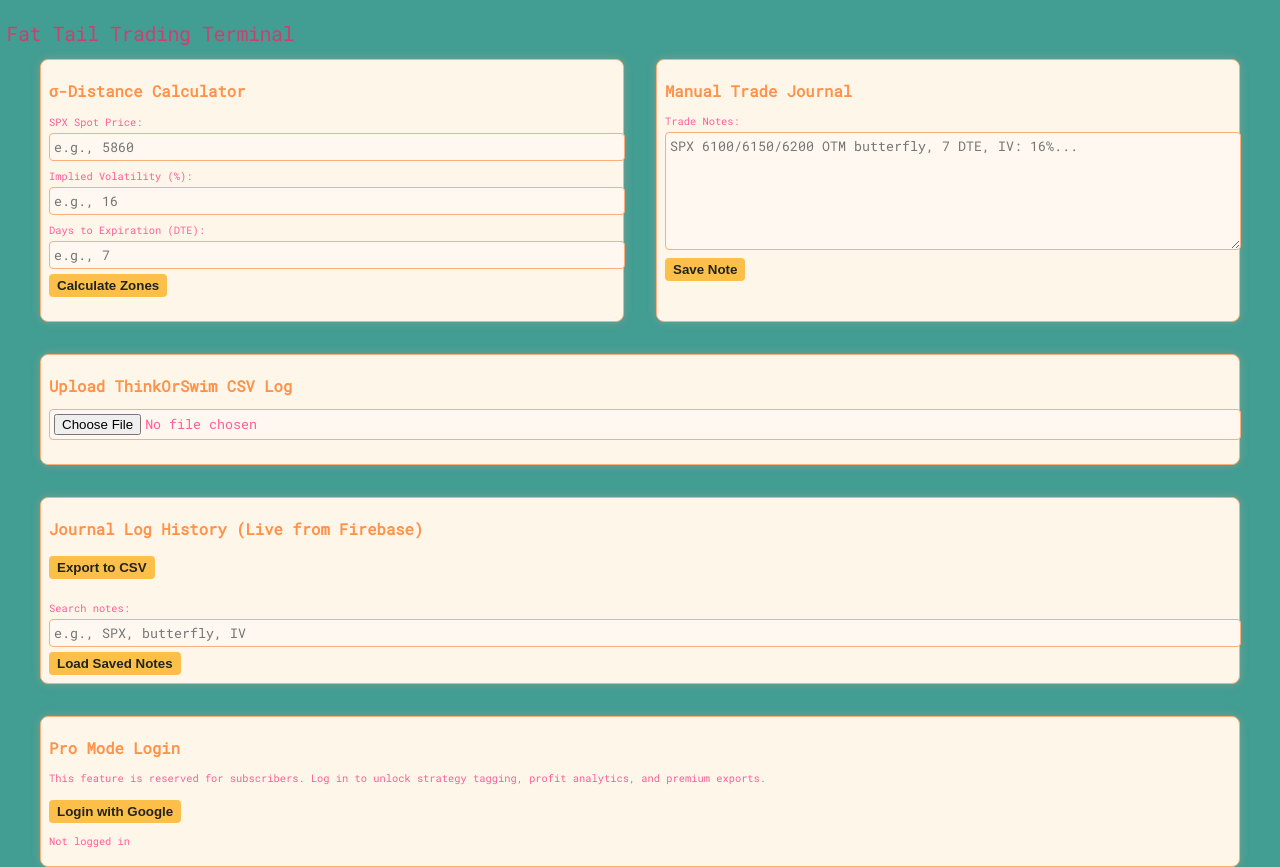
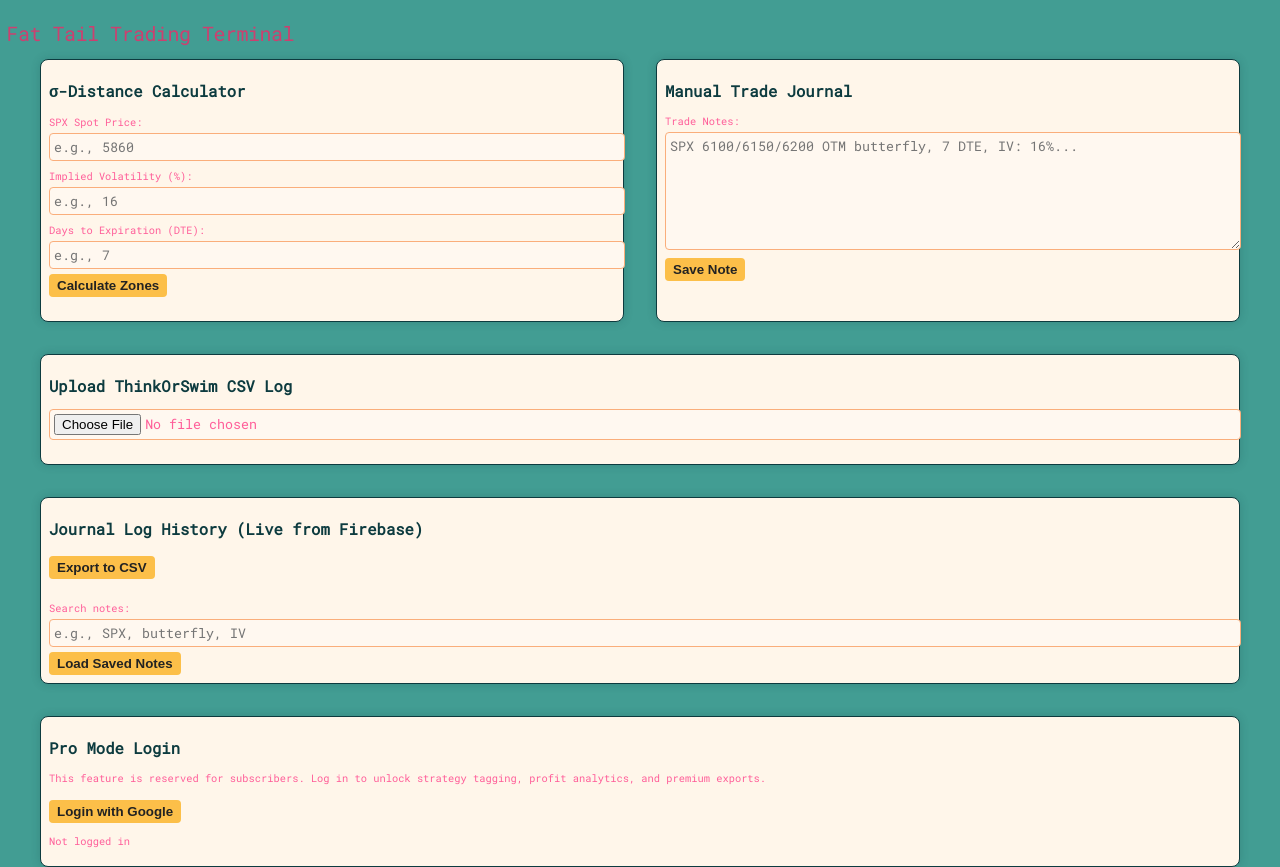
Before and after one commit to rsharpe/fat-tail-dashboard, a plain HTML site: page index.html in a window 1280 px wide. Shown: the top 867 px of the page. Drawn offline with Linux system fonts and the light colour scheme; no server answers.

Commit message:
Update index.html

```diff
--- a/index.html
+++ b/index.html
@@ -87,7 +87,7 @@
       font-size: 0.65rem;
     }
     h1, h2 {
-      color: #ff9248;
+      color: #0d3b3f;
     }
     .container {
       display: grid;
@@ -99,9 +99,9 @@
     .card {
       background-color: #fff6ea;
       padding: 0.5rem;
-      border: 1px solid #faae7b;
+      border: 1px solid #0d3b3f;
       border-radius: 0.5rem;
-      box-shadow: 0 0 10px rgba(250, 174, 123, 0.3);
+      box-shadow: 0 0 10px rgba(13, 59, 63, 0.2);
     }
     label {
       display: block;
```
